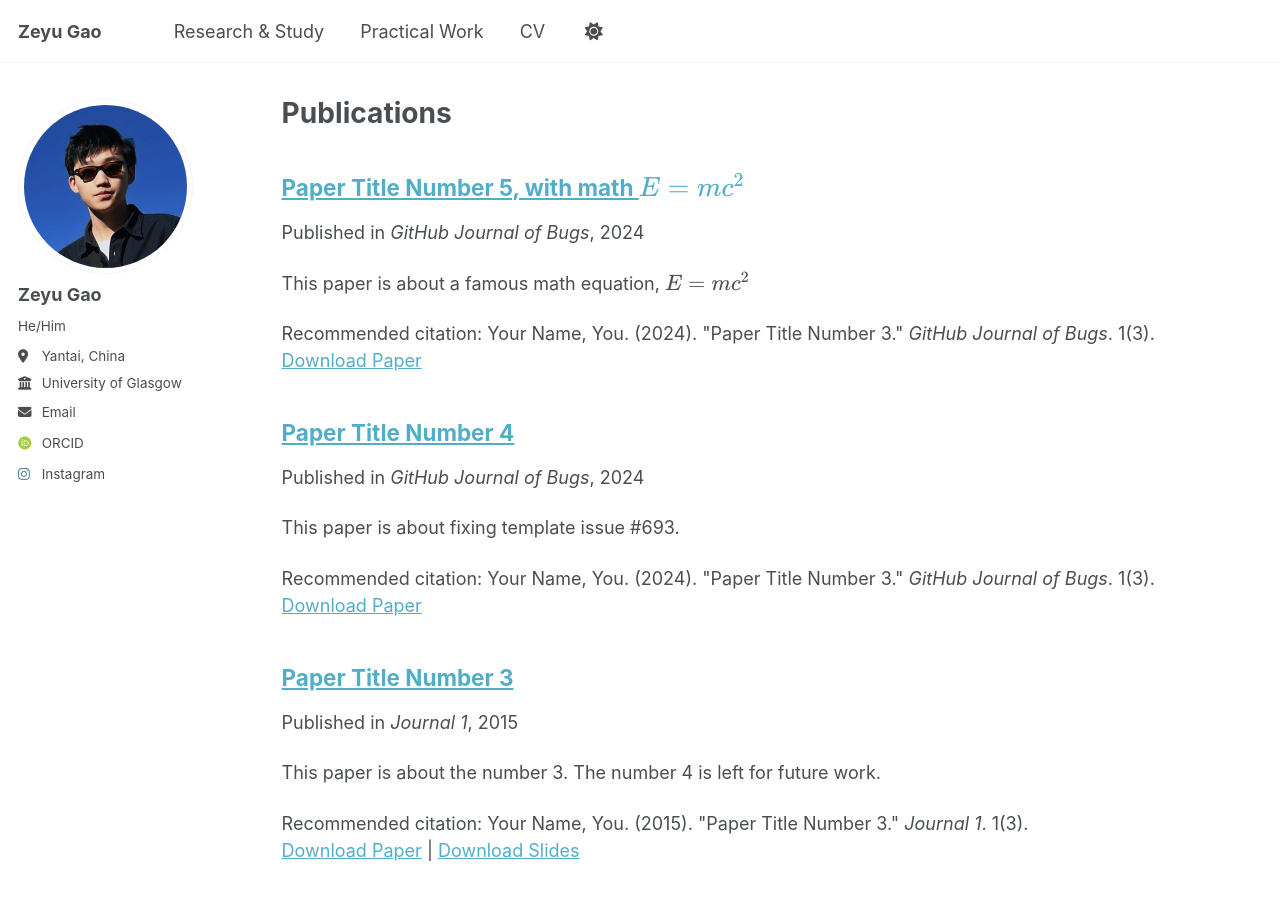
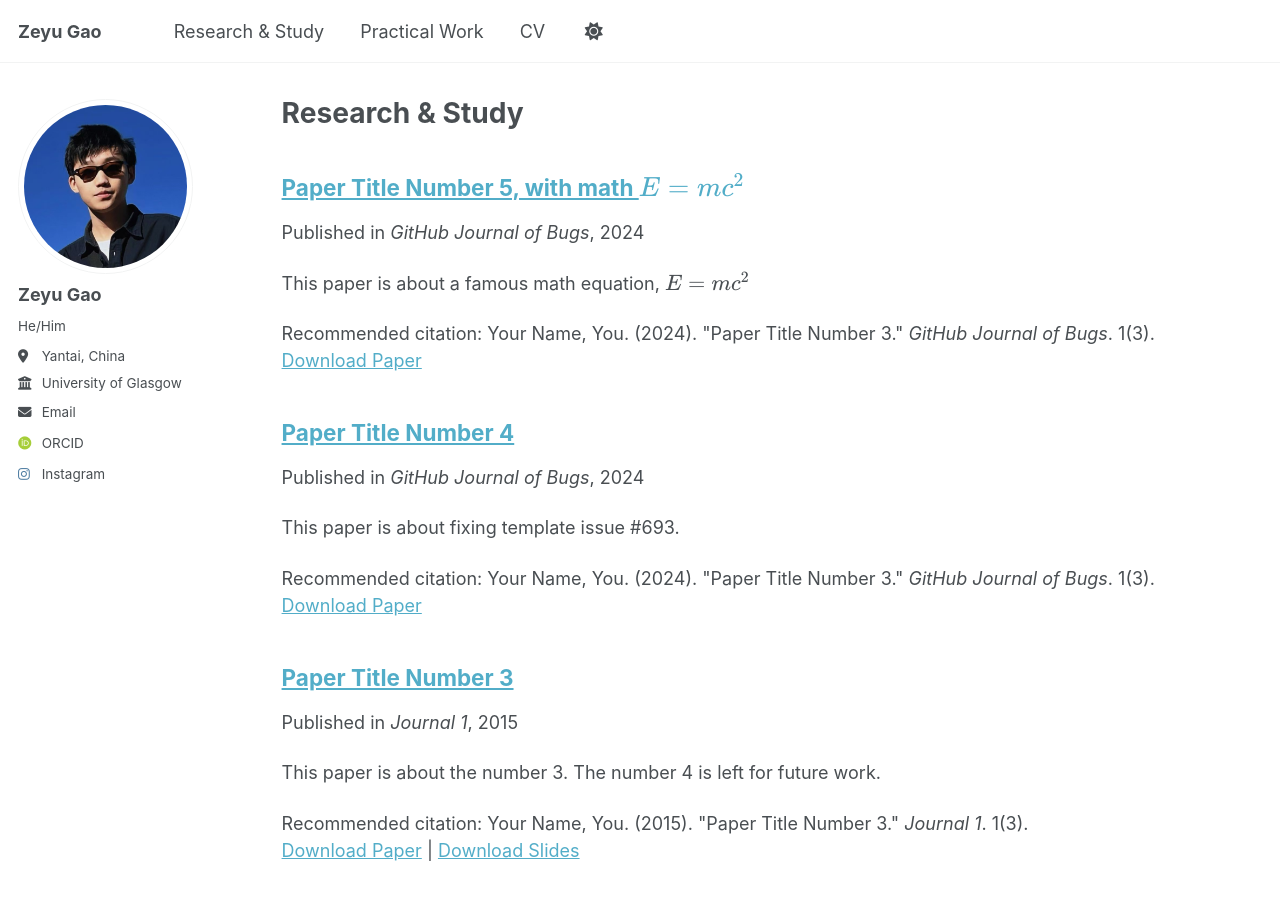
Before and after one commit to ClaudeGao01/ClaudeGao01.github.io, a Jekyll site: the page built from _pages/publications.html, in a window 1280 px wide and 900 px high. Built offline with Jekyll 4.4.1, drawn with Linux system fonts in a browser that asks for light colours; some web fonts are replaced; a script that is not in the unit is left out.

Commit message:
Update publications.html

```diff
--- a/_pages/publications.html
+++ b/_pages/publications.html
@@ -1,7 +1,7 @@
 ---
 layout: archive
-title: "Publications"
-permalink: /publications/
+title: "Research & Study"
+permalink: /research/
 author_profile: true
 ---
 
```
